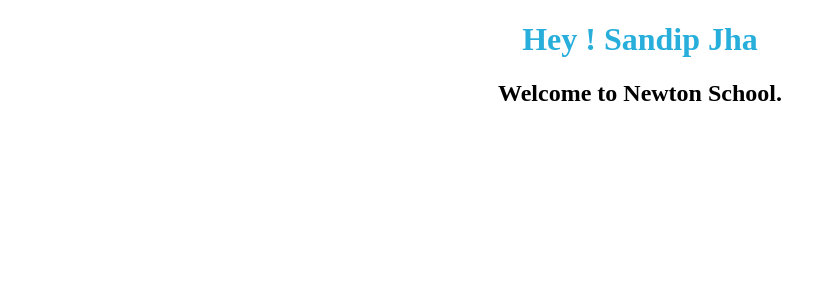
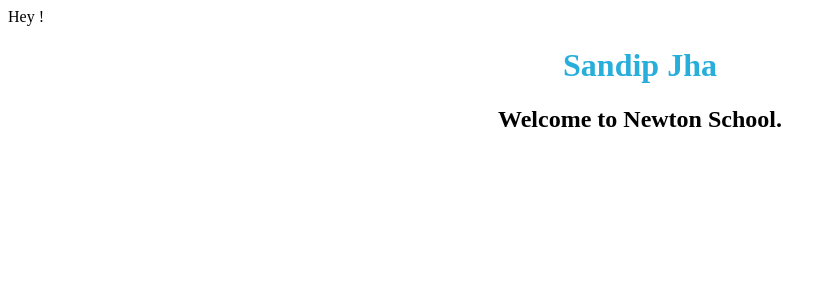
Before and after one commit to sandipjha762/React-Practice-Assignments---Greetings-with-Props, a React app: page / in a window 1280 px wide. Shown: the top 300 px of the page, without its empty margins (0-836 px from the left). Built offline with nearby package versions, Linux system fonts and the light colour scheme.

Commit message:
Update Welcome.js

```diff
--- a/src/components/Welcome.js
+++ b/src/components/Welcome.js
@@ -5,8 +5,8 @@
 const Welcome=(props)=>{
     return(
         <div>
-
-        <h1>Hey ! {props.name}</h1>
+        Hey !
+        <h1>{props.name}</h1>
         <h2>Welcome to Newton School.</h2>
         </div>
     )
```
